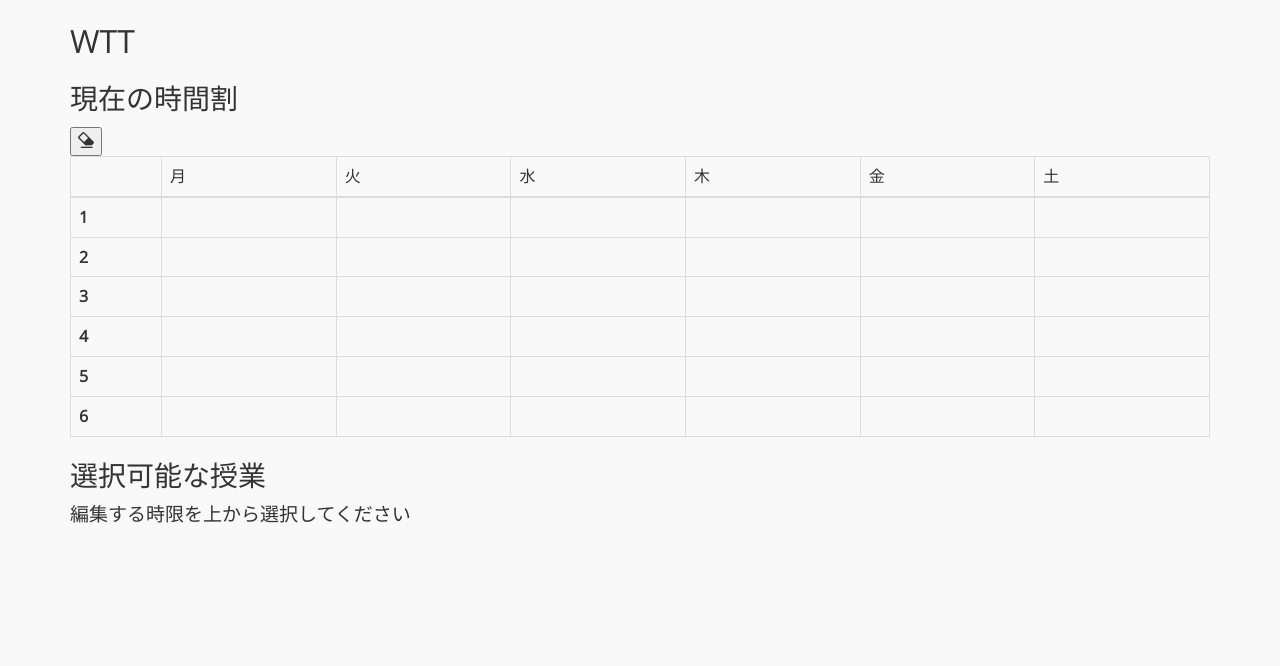
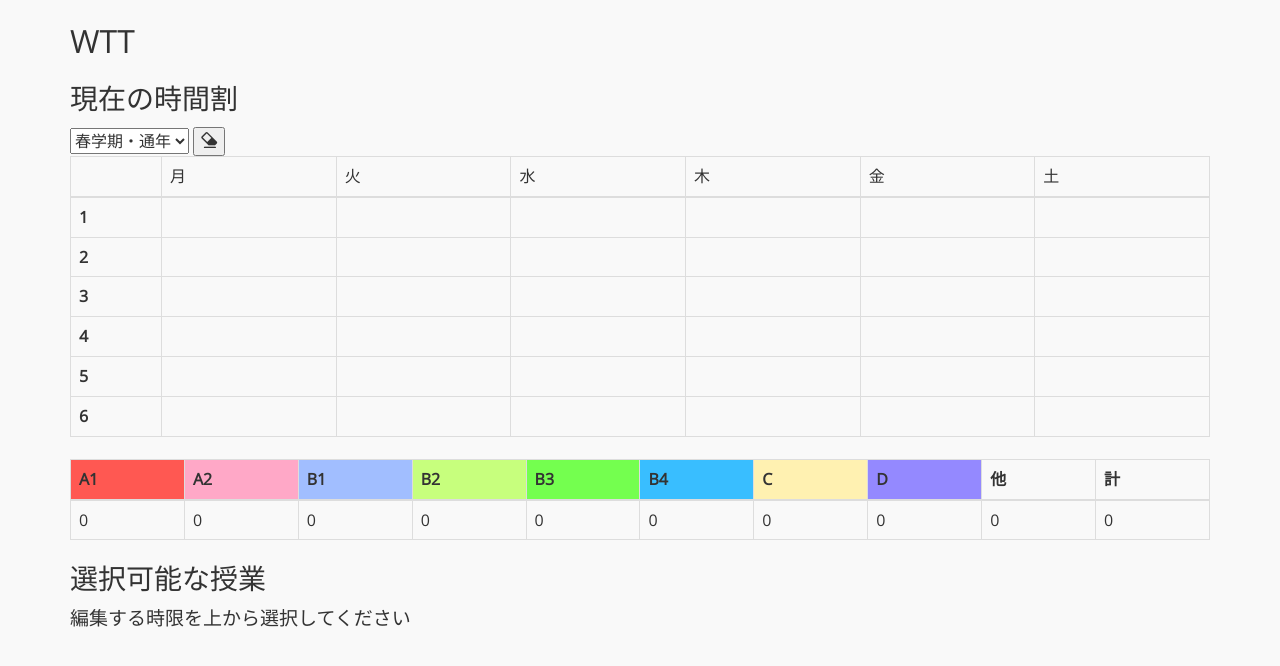
Before and after one commit to OpenWaseda/wtt, a PHP site: page / in a window 1280 px wide. Shown: the top 666 px of the page. Run offline with PHP 8.4, Linux system fonts and the light colour scheme; some libraries are stand-ins or nearby versions.

Commit message:
春学期・秋学期の2面分時間割を切り替えて表示できるようになった。

```diff
--- a/index.php
+++ b/index.php
@@ -73,6 +73,7 @@ table {
 	</style>
 	<script>
 
+var currentTerm = 0;	// 0: 春学期 1: 秋学期
 var focusDay = -1, focusPeriod = -1, focusElemSel, focusElemOldCSS;
 var focusListSel, focusListOldCSS;
 var timeTableSel;
@@ -156,60 +157,35 @@ function showCandidateClassTable(d, p){
 	var classIDList = periodTable[d][p];
 	for(var i = 0; i < classIDList.length; i++){
 		var c = classList[classIDList[i]];
+		if(!isInCurrentTerm(c)){
+			continue;
+		}
 		var td = $('<tr>')
 			.append($('<td>').text(c[1]))
 			.append($('<td>').text(c[3]))
 			.append($('<td>').append($('<a>').text(c[4]).attr("href", c[6]).attr("target", "_blank")))
-			.append($('<td>').text(c[5]))
+			.append($('<td>').text(c[5]).addClass("kk-" + kamokuKubunList[c[5]]))
 			.append($('<td>').text(c[2]))
 			.attr("onclick", "moveCLFocus(this, '"+classIDList[i]+"')");
 		tbody.append(td);
 	}
 	table.append(tbody);
 	//
-	//console.log(table);
-	//console.log(candidateClassResultAreaSel);
 	candidateClassResultAreaSel.empty().append(table);
 	table.tablesorter();
 }
 
 function erasePeriod(){
-	var code = timeTableCells[focusDay][focusPeriod].classCode;
-	var c = classList[code];
-	if(!c){
-		console.log("Invalid classcode.")
-		return;
-	}
-	var pList = c[0];
-	for(var i = 0; i < pList.length; i++){
-		timeTableCells[pList[i][0]][pList[i][1]].text("");
-		timeTableCells[pList[i][0]][pList[i][1]].classCode = null;
-		if(kamokuKubunList[c[5]]){
-			timeTableCells[pList[i][0]][pList[i][1]].removeClass();
-		}
-	}
-	focusElemSel.text("");
 	takingClassCodeList.removeAnObject(code);
 	localStorage["defaultTable"] = JSON.stringify(takingClassCodeList);
+	refreshTimeTable();
 	updateStatistics();
 }
 
 function takeClass(code){
-	var c = classList[code];
-	if(!c){
-		console.log("Invalid classcode.")
-		return;
-	}
-	var pList = c[0];
-	for(var i = 0; i < pList.length; i++){
-		timeTableCells[pList[i][0]][pList[i][1]].text(c[4]);
-		timeTableCells[pList[i][0]][pList[i][1]].classCode = code;
-		if(kamokuKubunList[c[5]]){
-			timeTableCells[pList[i][0]][pList[i][1]].addClass("kk-" + kamokuKubunList[c[5]]);
-		}
-	}
 	takingClassCodeList.pushUnique(code);
 	localStorage["defaultTable"] = JSON.stringify(takingClassCodeList);
+	refreshTimeTable();
 	updateStatistics();
 }
 
@@ -223,6 +199,7 @@ function updateStatistics(){
 		"B4":0,
 		"C":0,
 		"D":0,
+		"unknown":0,
 		"sum":0
 	};
 	for(var i = 0; i < takingClassCodeList.length; i++){
@@ -233,10 +210,10 @@ function updateStatistics(){
 		}
 		if(kamokuKubunList[c[5]]){
 			stat[kamokuKubunList[c[5]]] += c[2];
-			stat["sum"] += c[2];
 		} else{
-			console.log("Unknown kamokukubun " + c[5]);
+			stat["unknown"] += c[2];
 		}
+		stat["sum"] += c[2];
 	}
 
 	//
@@ -252,6 +229,7 @@ function updateStatistics(){
 		.append($('<th>').text("B4").addClass("kk-B4"))
 		.append($('<th>').text("C").addClass("kk-C"))
 		.append($('<th>').text("D").addClass("kk-D"))
+		.append($('<th>').text("他"))
 		.append($('<th>').text("計"));
 	table.append($('<thead>').append(th));
 	var tbody = $('<tbody>');
@@ -264,11 +242,54 @@ function updateStatistics(){
 		.append($('<td>').text(stat["B4"]))
 		.append($('<td>').text(stat["C"]))
 		.append($('<td>').text(stat["D"]))
+		.append($('<td>').text(stat["unknown"]))
 		.append($('<td>').text(stat["sum"]));
 	tbody.append(td);
 	table.append(tbody);
 	//
 	statTableAreaSel.empty().append(table);
+}
+
+function termChanged(selector){
+	currentTerm = selector.value;
+	refreshTimeTable();
+}
+
+function refreshTimeTable(){
+	for(var d = 1; d < 7; d++){
+		for(var p = 1; p < 7; p++){
+			timeTableCells[d][p].text("");
+			timeTableCells[d][p].classCode = null;
+			timeTableCells[d][p].removeClass();
+		}
+	}
+
+	for(var i = 0; i < takingClassCodeList.length; i++){
+		var code = takingClassCodeList[i];
+		var c = classList[code];
+		if(!c){
+			console.log("Invalid classcode.")
+			return;
+		}
+		if(!isInCurrentTerm(c)){
+			continue;
+		}
+		var pList = c[0];
+		for(var p = 0; p < pList.length; p++){
+			timeTableCells[pList[p][0]][pList[p][1]].text(c[4]);
+			timeTableCells[pList[p][0]][pList[p][1]].classCode = code;
+			if(kamokuKubunList[c[5]]){
+				timeTableCells[pList[p][0]][pList[p][1]].addClass("kk-" + kamokuKubunList[c[5]]);
+			}
+		}
+
+	}
+}
+
+function isInCurrentTerm(c){
+	return c[3].indexOf('通') != -1 ||
+		(currentTerm == 0 && c[3].indexOf('春') != -1) ||
+		(currentTerm == 1 && c[3].indexOf('秋') != -1);
 }
 
 onload = function(){
@@ -291,9 +312,8 @@ onload = function(){
 	} else{
 		takingClassCodeList = new Array();
 	}
-	for(var i = 0; i < takingClassCodeList.length; i++){
-		takeClass(takingClassCodeList[i]);
-	}
+	refreshTimeTable();
+	updateStatistics();
 }
 
 	</script>
@@ -307,6 +327,10 @@ onload = function(){
 	<div class="container">
 		<h1>WTT</h1>
 		<h2>現在の時間割</h2>
+		<select id="termSelector" onchange="termChanged(this);">
+			<option value="0" selected>春学期・通年</option>
+			<option value="1">秋学期・通年</option>
+		</select>
 		<button onclick="erasePeriod()"><span class="glyphicon glyphicon-erase"></span></button>
 		<?php showTimeTable(); ?>
 		<div id="statTableArea"></div>
```
